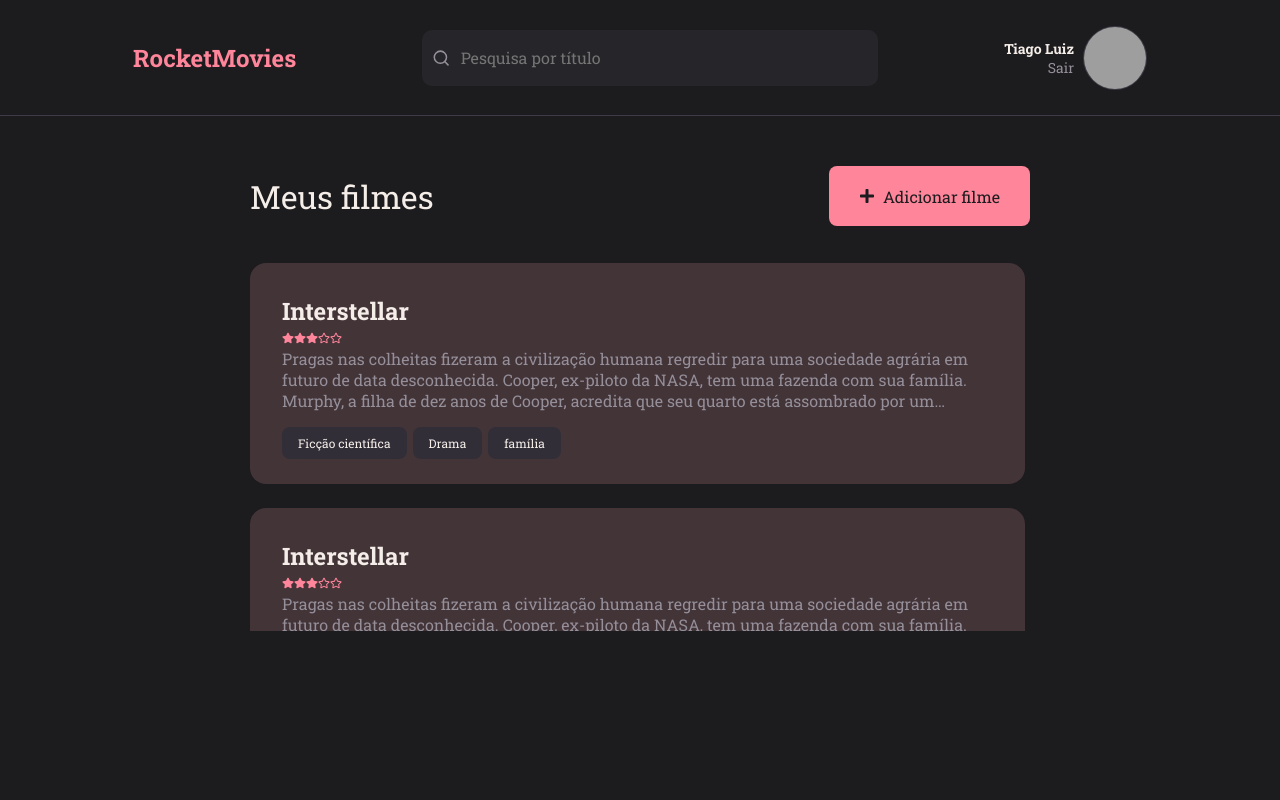
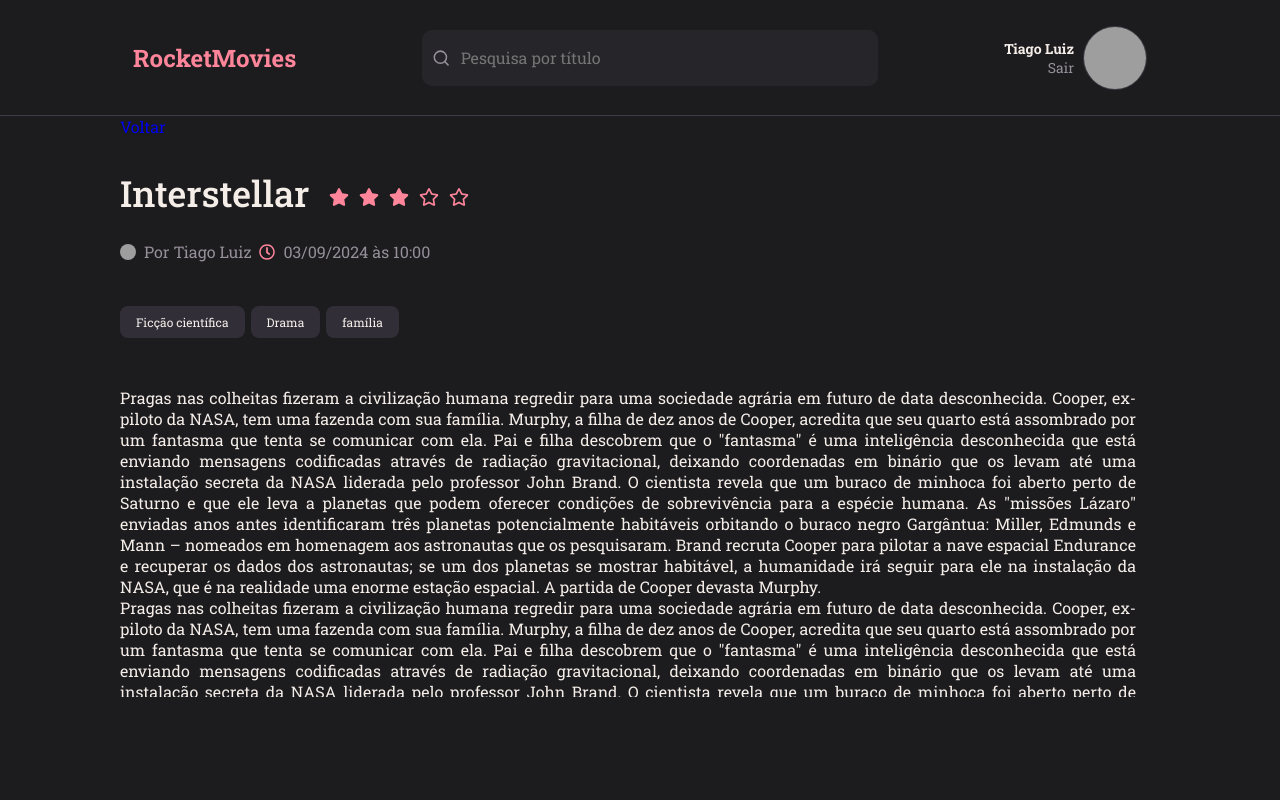
Before and after one commit to tiago-silver/rocketmovies, a React (Vite) app: page / in a window 1280 px wide. Shown: the top 800 px of the page. Built offline with nearby package versions, Linux system fonts and the light colour scheme; grey boxes are pictures that could not be loaded.

Commit message:
Finalizada a págin details

```diff
--- a/src/components/Movie/index.jsx
+++ b/src/components/Movie/index.jsx
@@ -1,10 +1,12 @@
 import { Container } from "./styles";
-import { FaStar, FaRegStar } from "react-icons/fa";
+import { FaStar, FaRegStar, FaRegClock } from "react-icons/fa";
 import { Tag } from "../Tag";
 
-export function Movie({ data, ...rest}){
+export function Movie({ data, $isdetails = false , ...rest}){
+
     return(
         <Container {...rest}>
+            <header>
                 <h1>{data.title}</h1>
                 <span>
                 {
@@ -17,8 +19,22 @@
                 }
                 </span>
 
+            </header>
 
+            {
+                (data.forUser || data.created_at || data.userAvatar) &&
+                <div className="userDate">
+                    <img src={data.userAvatar} alt="Perfil do usuário" />
+                    <span>Por {data.forUser}</span>
+                    <FaRegClock />
+                    <span>  {data.created_at}</span>
+                </div>
+            }
+
+            {
+                data.description &&
                 <p>{data.description}</p>
+            }
 
             {
                 data.tags &&
--- a/src/components/Movie/styles.js
+++ b/src/components/Movie/styles.js
@@ -3,28 +3,64 @@
 export const Container = styled.button`
     width: 100%;
 
-    background-color: ${({ theme}) => theme.COLORS.BACKGROUND_500};
+    background: ${({ theme, isdetails}) => isdetails ? 'transparent' : theme.COLORS.BACKGROUND_500};
     border: none;
     border-radius:1.6rem;
-    padding: 3.2rem;
+    padding:${({isdetails}) => isdetails ? "3.2rem 0rem" : "3.2rem"} ;
     margin-bottom: 2.4rem;
 
-    h1 {
-        font-size: 2.4rem;
+    > header{
+        display: flex;
+        flex-direction: ${({isdetails}) => isdetails ? "row" : "column"};
+        align-items:  ${({isdetails}) => isdetails ? "center" : "start"};
+
+
+        > h1 {
+            font-size:  ${({isdetails}) => isdetails ? "3.6rem" : "2.4rem"};
             color: ${({ theme}) => theme.COLORS.WHITE};
-        font-weight: 700;
-        line-height: normal;
+            font-weight: ${({isdetails}) => isdetails ? "500" : "700"};
+            margin-right: 2rem;
         }
 
         > span {
             color: ${({ theme}) => theme.COLORS.RED};
+            font-size: ${({isdetails}) => isdetails ? "3.6rem" : "1.6rem"};
+
 
             > svg {
-            width: 1.2rem;
-            height: 1.2rem;
+                width: ${({isdetails}) => isdetails ? "2rem" : "1.2rem"} ;
+                height: ${({isdetails}) => isdetails ? "2rem" : "1.2rem"};
+                margin-right: 1rem;
+
             }
 
         }
+    }
+    .userDate {
+        display: flex;
+        flex-direction: row;
+        align-items: center;
+        gap: .8rem;
+
+        margin: 2.4rem 0 4.8rem;
+
+        > img {
+            width: 1.6rem;
+            height: 1.6rem;
+            border-radius: 50%;
+        }
+
+        span {
+            color:${({ theme}) => theme.COLORS.GRAY_200};
+            font-size: 1.6rem;
+            font-weight: 400;
+        }
+
+        > svg {
+            color: ${({ theme}) => theme.COLORS.RED};
+        }
+    }
+
 
     p {
         display: -webkit-box;
--- a/src/main.jsx
+++ b/src/main.jsx
@@ -1,6 +1,8 @@
 import { StrictMode } from 'react'
 import { createRoot } from 'react-dom/client'
 import { ThemeProvider } from 'styled-components'
+
+import {Details} from './pages/Details'
 import { Home} from './pages/Home'
 import theme from './styles/theme';
 import GlobalStyles from './styles/global';
@@ -10,8 +12,8 @@
   <StrictMode>
     <ThemeProvider theme={theme}>
       <GlobalStyles />
+      <Details/>
       <Home />
-
     </ThemeProvider>
   </StrictMode>,
 )
--- /dev/null
+++ b/src/pages/Details/index.jsx
@@ -0,0 +1,57 @@
+import { Container, Content } from "./styled";
+
+import  { Header } from "../../components/Header";
+import { Movie } from "../../components/Movie";
+
+
+export function Details(){
+    return(
+        <Container>
+            <Header></Header>
+
+            <main>
+
+                <a href="#">Voltar</a>
+                <Content className="Content">
+
+                    <Movie data={{
+                        title: 'Interstellar',
+                        rating : 3,
+
+                        created_at: "03/09/2024 às 10:00",
+                        forUser : "Tiago Luiz",
+                        userAvatar : "https://github.com/tiago-silver.png",
+
+                        tags : [
+                        {id: '1', name: 'Ficção científica'},
+                        {id: '2', name: 'Drama'},
+                        {id: '3', name: 'família'}
+                        ]
+                    }} isdetails />
+
+
+                    <p>
+                        Pragas nas colheitas fizeram a civilização humana regredir para uma sociedade agrária em futuro de data desconhecida. Cooper, ex-piloto da NASA, tem uma fazenda com sua família. Murphy, a filha de dez anos de Cooper, acredita que seu quarto está assombrado por um fantasma que tenta se comunicar com ela. Pai e filha descobrem que o "fantasma" é uma inteligência desconhecida que está enviando mensagens codificadas através de radiação gravitacional, deixando coordenadas em binário que os levam até uma instalação secreta da NASA liderada pelo professor John Brand. O cientista revela que um buraco de minhoca foi aberto perto de Saturno e que ele leva a planetas que podem oferecer condições de sobrevivência para a espécie humana. As "missões Lázaro" enviadas anos antes identificaram três planetas potencialmente habitáveis orbitando o buraco negro Gargântua: Miller, Edmunds e Mann – nomeados em homenagem aos astronautas que os pesquisaram. Brand recruta Cooper para pilotar a nave espacial Endurance e recuperar os dados dos astronautas; se um dos planetas se mostrar habitável, a humanidade irá seguir para ele na instalação da NASA, que é na realidade uma enorme estação espacial. A partida de Cooper devasta Murphy.
+
+
+                    </p>
+
+
+
+                    <p>
+                        Pragas nas colheitas fizeram a civilização humana regredir para uma sociedade agrária em futuro de data desconhecida. Cooper, ex-piloto da NASA, tem uma fazenda com sua família. Murphy, a filha de dez anos de Cooper, acredita que seu quarto está assombrado por um fantasma que tenta se comunicar com ela. Pai e filha descobrem que o "fantasma" é uma inteligência desconhecida que está enviando mensagens codificadas através de radiação gravitacional, deixando coordenadas em binário que os levam até uma instalação secreta da NASA liderada pelo professor John Brand. O cientista revela que um buraco de minhoca foi aberto perto de Saturno e que ele leva a planetas que podem oferecer condições de sobrevivência para a espécie humana. As "missões Lázaro" enviadas anos antes identificaram três planetas potencialmente habitáveis orbitando o buraco negro Gargântua: Miller, Edmunds e Mann – nomeados em homenagem aos astronautas que os pesquisaram. Brand recruta Cooper para pilotar a nave espacial Endurance e recuperar os dados dos astronautas; se um dos planetas se mostrar habitável, a humanidade irá seguir para ele na instalação da NASA, que é na realidade uma enorme estação espacial. A partida de Cooper devasta Murphy.
+
+
+                    </p>
+
+                    <p>
+                    Além de Cooper, a tripulação da Endurance é formada pela bióloga Amelia, filha de Brand; o cientista Romilly, o físico planetário Doyle, além dos robôs TARS e CASE. Eles entram no buraco de minhoca e se dirigem a Miller, porém descobrem que o planeta possui enorme dilatação gravitacional temporal por estar tão perto de Gargântua: cada hora na superfície equivale a sete anos na Terra. Eles entram em Miller e descobrem que é inóspito já que é coberto por um oceano raso e agitado por ondas enormes. Uma onda atinge a tripulação enquanto Amelia tenta recuperar os dados de Miller, matando Doyle e atrasando a partida. Ao voltarem para a Endurance, Cooper e Amelia descobrem que 23 anos se passaram.
+
+                    </p>
+                </Content>
+
+            </main>
+
+        </Container>
+    )
+}
--- /dev/null
+++ b/src/pages/Details/styled.js
@@ -0,0 +1,44 @@
+import styled from "styled-components";
+
+export const Container = styled.div`
+    width: 100%;
+    height: 100vh;
+
+    > main {
+        max-width: 104rem;
+        margin: auto;
+        p {
+            text-align: justify;
+            font-weight: 400;
+        }
+    }
+
+
+    .Content::-webkit-scrollbar {
+        width: .8rem; /* Largura da barra de rolagem */
+
+    }
+
+    .Content::-webkit-scrollbar-track {
+        background: transparent; /* Cor de fundo da barra de rolagem */
+        border-radius: 1rem; /* Arredondar os cantos do trilho */
+    }
+
+    .Content::-webkit-scrollbar-thumb {
+        background: ${({theme}) => theme.COLORS.RED}; /* Cor do "polegar" */
+        border-radius: 1rem; /* Arredondar os cantos do "polegar" */
+    }
+    .Content::-webkit-scrollbar-thumb:hover {
+    background: ${({theme}) => theme.COLORS.DARK_RED}; /* Cor do "polegar" ao passar o mouse */
+    }
+`
+
+export const Content = styled.div`
+    overflow-y: auto;
+    padding-right: 2.4rem;
+    height: 70vh;
+
+
+
+
+`
--- a/src/pages/Home/index.jsx
+++ b/src/pages/Home/index.jsx
@@ -29,7 +29,7 @@
                     {id: '2', name: 'Drama'},
                     {id: '3', name: 'família'}
                     ]
-                  }} />
+                  }}  />
 
 <Movie data={{
                     title: 'Interstellar',
--- a/src/pages/Home/styles.js
+++ b/src/pages/Home/styles.js
@@ -8,7 +8,7 @@
 
 `
 export const Content = styled.div`
-    max-width: 102.4rem;
+    max-width: 121.7rem;
     margin: auto;
     height: calc(100vh - 12.2rem);
 
```
Lines whose indentation alone changed are shown as unchanged.
